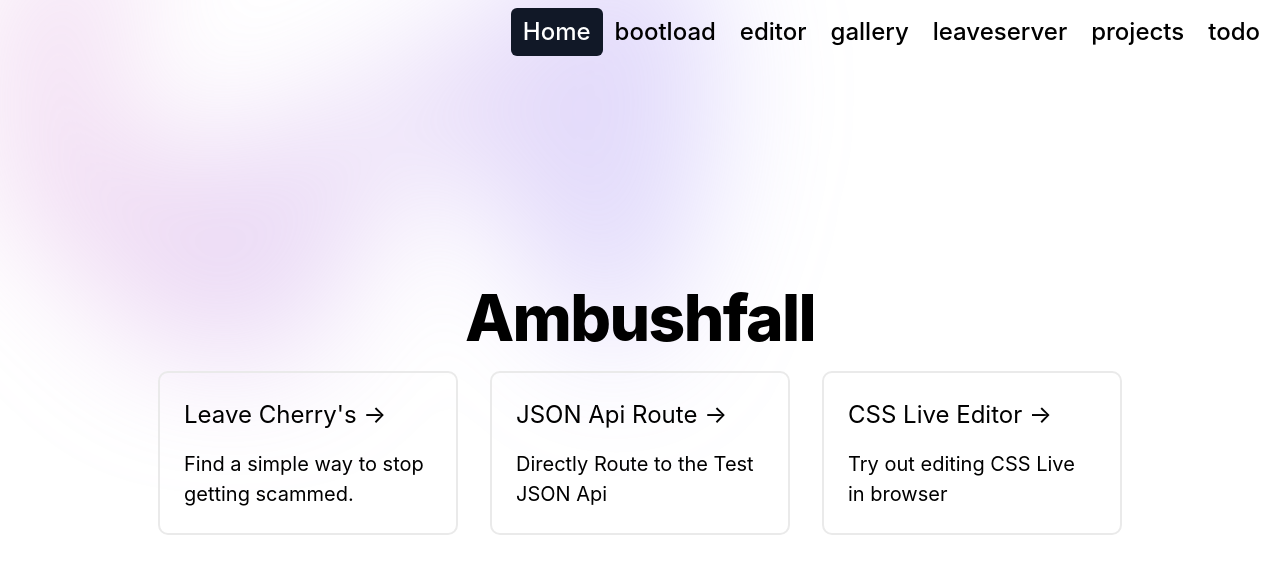
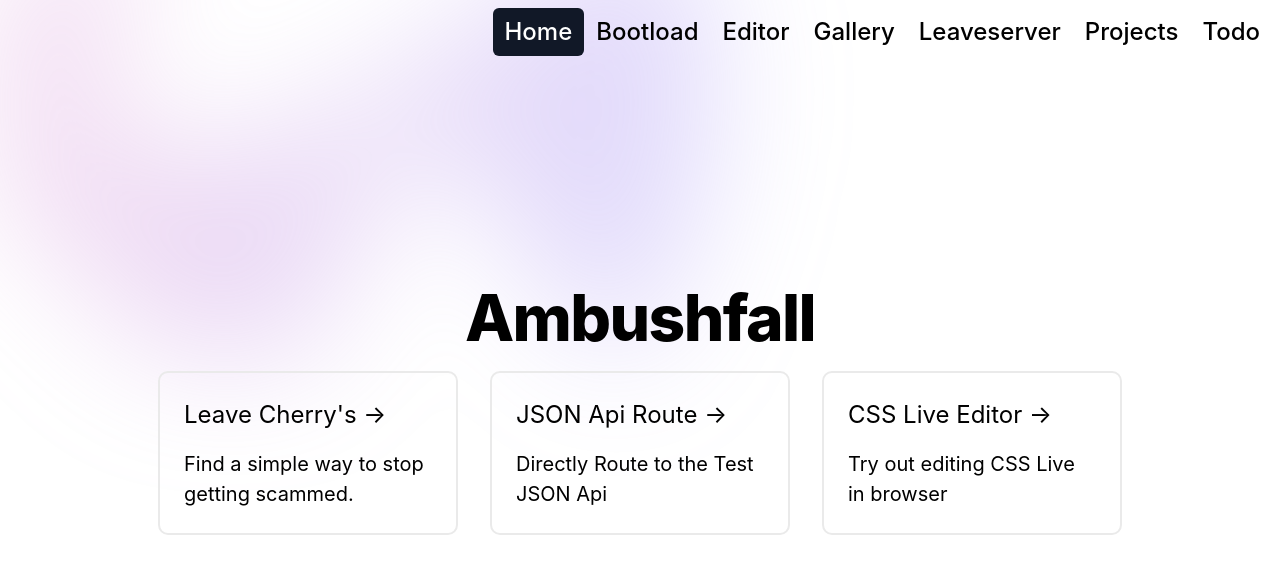
Before and after one commit to Ambushfall/turborepo, a Next.js app: page / in a window 1280 px wide. Shown: the top 574 px of the page. Built offline with nearby package versions, Linux system fonts and the light colour scheme.

Commit message:
Added toPascalCase

```diff
--- a/app/components/NavLinkTailwind.tsx
+++ b/app/components/NavLinkTailwind.tsx
@@ -1,6 +1,7 @@
 'use client';
 import Link from "next/link";
 import { useSelectedLayoutSegments } from "next/navigation";
+import {toPascalCase} from '../../helpers/toPascalCase'
 
 function classNames(...classes: string[]) {
     return classes.filter(Boolean).join(' ')
@@ -14,7 +15,7 @@ export function NavLinkTailwind({ href, NavItemName }: { href: string; NavItemNa
 
     return (
         <Link href={href} className={classNames(isActive? 'bg-gray-900 text-white dark:bg-gray-400 dark:text-black' : 'dark:text-gray-400 dark:hover:bg-gray-800 text-black hover:bg-gray-700 hover:text-white','px-3 py-2 rounded-md text-2xl font-medium')} aria-current={isActive ? 'page' : undefined}>
-            {NavItemName}
+            {toPascalCase(NavItemName)}
         </Link>
     );
 }
```
